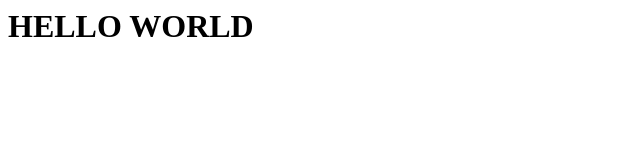
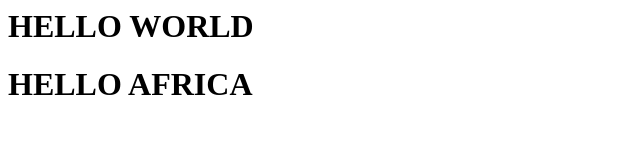
Before and after one commit to atostine/my-repo, a plain HTML site: page index.html in a window 1280 px wide. Shown: the whole page, without its empty margins (0-640 px from the left). Drawn offline with Linux system fonts and the light colour scheme.

Commit message:
Update commit

```diff
--- a/index.html
+++ b/index.html
@@ -1 +1,2 @@
 <h1>HELLO WORLD</h1>
+<h1>HELLO AFRICA</h1>
```
